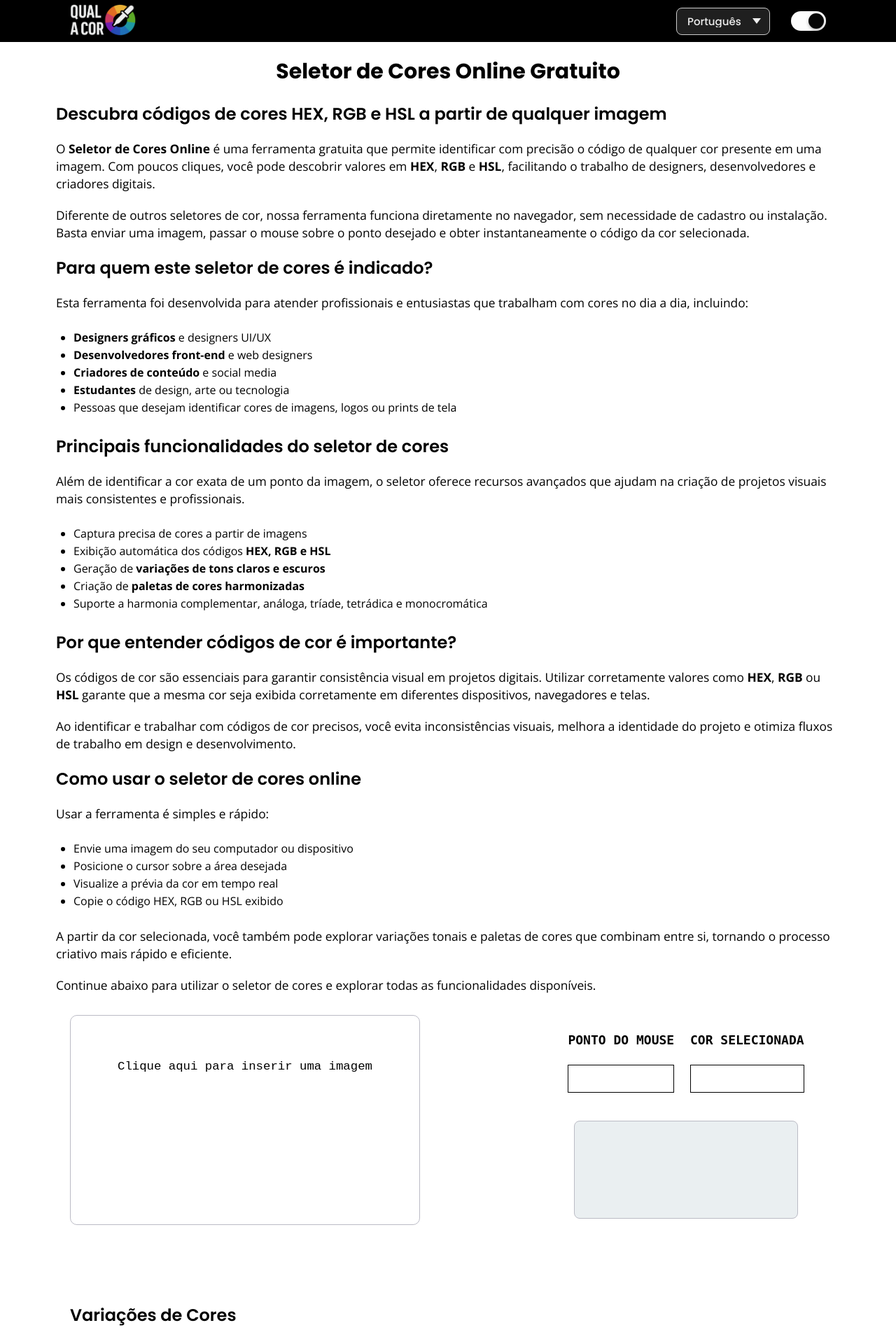
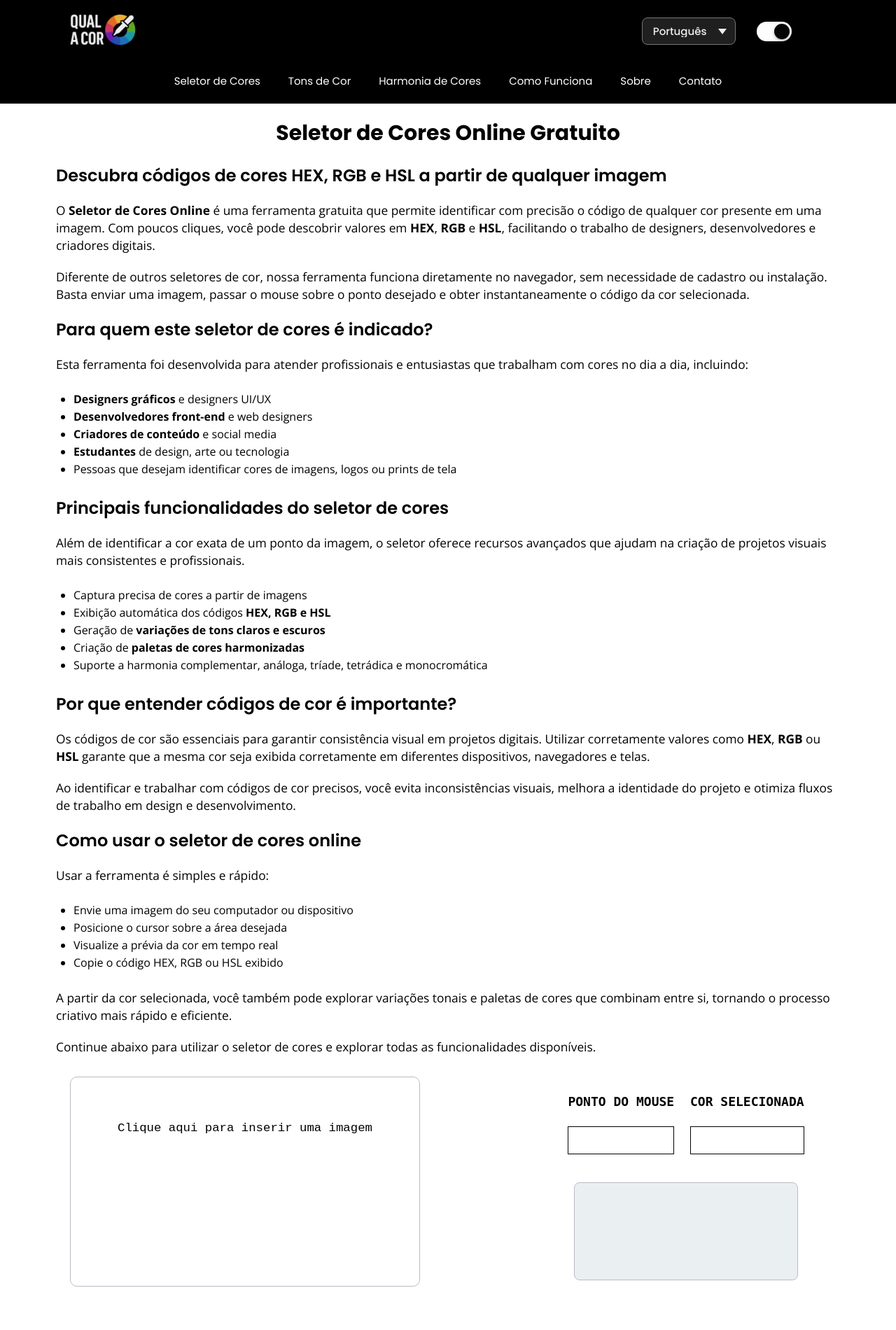
Before and after one commit to felpsilva/Projeto-seletor-de-codigo-de-cor, a PHP site: page / in a window 1280 px wide. Shown: the top 1900 px of the page at 70% size. Run offline with PHP 8.4, Linux system fonts and the light colour scheme; some libraries are stand-ins or nearby versions.

Commit message:
Refazendo menu

```diff
--- a/index.html
+++ b/index.html
@@ -96,7 +96,8 @@
         gtag('config', 'G-87BP700JRL');
     </script>
     <!-- Google adsense -->
-    <script async src="https://pagead2.googlesyndication.com/pagead/js/adsbygoogle.js?client=ca-pub-1701431527855359" crossorigin="anonymous"></script>
+    <script async src="https://pagead2.googlesyndication.com/pagead/js/adsbygoogle.js?client=ca-pub-1701431527855359"
+        crossorigin="anonymous"></script>
     <link rel="icon" href="https://seletordecoronline.com.br/img01/favicon-branco.ico">
     <link rel="stylesheet" href="seletor2.0.css">
     <link rel="preconnect" href="https://fonts.googleapis.com">
@@ -107,7 +108,9 @@
     <link
         href="https://fonts.googleapis.com/css2?family=Open+Sans:ital,wght@0,300..800;1,300..800&family=Poppins:ital,wght@0,100;0,200;0,300;0,400;0,500;0,600;0,700;0,800;0,900;1,100;1,200;1,300;1,400;1,500;1,600;1,700;1,800;1,900&display=swap"
         rel="stylesheet">
-    <link rel="stylesheet" href="https://cdnjs.cloudflare.com/ajax/libs/font-awesome/7.0.1/css/all.min.css" integrity="sha512-2SwdPD6INVrV/lHTZbO2nodKhrnDdJK9/kg2XD1r9uGqPo1cUbujc+IYdlYdEErWNu69gVcYgdxlmVmzTWnetw==" crossorigin="anonymous" referrerpolicy="no-referrer" />
+    <link rel="stylesheet" href="https://cdnjs.cloudflare.com/ajax/libs/font-awesome/7.0.1/css/all.min.css"
+        integrity="sha512-2SwdPD6INVrV/lHTZbO2nodKhrnDdJK9/kg2XD1r9uGqPo1cUbujc+IYdlYdEErWNu69gVcYgdxlmVmzTWnetw=="
+        crossorigin="anonymous" referrerpolicy="no-referrer" />
     <title>Seletor de Cores Online - Descubra o código de cor de qualquer imagem</title>
 </head>
 
@@ -115,9 +118,11 @@
     <main>
         <header class="topo" id="topo">
             <div class="nav">
-                <div>
+                <div class="logo-container">
+                    <div class="logo-div">
                         <a href="/">
-                        <img class="logo" src="/img01/logo.PNG" alt="Logo do site Seletor de Cores Online" draggable="false">
+                            <img class="logo" src="./img01/logo.PNG" alt="Logo do site Seletor de Cores Online"
+                                draggable="false">
                         </a>
                     </div>
                     <nav>
@@ -133,6 +138,35 @@
                             </label>
                         </div>
                     </nav>
+                      <div class="hamburger" id="hamburger">
+                        <span></span>
+                        <span></span>
+                        <span></span>
+                    </div>
+                </div>
+                <div class="menu">
+                    <ul>
+                        <li><a href="#ferramenta">Seletor de Cores</a></li>
+                        <li><a href="#tons">Tons de Cor</a></li>
+                        <li><a href="#harmonia">Harmonia de Cores</a></li>
+                        <li><a href="#educacional">Como Funciona</a></li>
+                        <li><a href="/sobre.html">Sobre</a></li>
+                        <li><a href="/contato.html">Contato</a></li>
+                    </ul>
+                    <nav>
+                        <select name="idioma" id="idioma" aria-label="Selecionar idioma">
+                            <option value="/" data-flag="br">Português</option>
+                            <option value="/en/">English</option>
+                            <option value="/es/">Español</option>
+                        </select>
+                        <div class="modo-escuro">
+                            <label class="switch">
+                                <input type="checkbox" id="modo-escuro" checked="">
+                                <span class="slider"></span>
+                            </label>
+                        </div>
+                    </nav>
+                </div>
             </div>
         </header>
         <section class="corpo" id="corpo">
@@ -143,22 +177,26 @@
                 </header>
 
                 <p>
-                O <strong>Seletor de Cores Online</strong> é uma ferramenta gratuita que permite identificar com precisão
+                    O <strong>Seletor de Cores Online</strong> é uma ferramenta gratuita que permite identificar com
+                    precisão
                     o código de qualquer cor presente em uma imagem. Com poucos cliques, você pode descobrir valores em
-                <strong>HEX</strong>, <strong>RGB</strong> e <strong>HSL</strong>, facilitando o trabalho de designers,
+                    <strong>HEX</strong>, <strong>RGB</strong> e <strong>HSL</strong>, facilitando o trabalho de
+                    designers,
                     desenvolvedores e criadores digitais.
                 </p>
 
                 <p>
                     Diferente de outros seletores de cor, nossa ferramenta funciona diretamente no navegador,
-                sem necessidade de cadastro ou instalação. Basta enviar uma imagem, passar o mouse sobre o ponto desejado
+                    sem necessidade de cadastro ou instalação. Basta enviar uma imagem, passar o mouse sobre o ponto
+                    desejado
                     e obter instantaneamente o código da cor selecionada.
                 </p>
 
                 <h2>Para quem este seletor de cores é indicado?</h2>
 
                 <p>
-                Esta ferramenta foi desenvolvida para atender profissionais e entusiastas que trabalham com cores no dia a dia,
+                    Esta ferramenta foi desenvolvida para atender profissionais e entusiastas que trabalham com cores no
+                    dia a dia,
                     incluindo:
                 </p>
 
@@ -173,7 +211,8 @@
                 <h2>Principais funcionalidades do seletor de cores</h2>
 
                 <p>
-                Além de identificar a cor exata de um ponto da imagem, o seletor oferece recursos avançados que ajudam
+                    Além de identificar a cor exata de um ponto da imagem, o seletor oferece recursos avançados que
+                    ajudam
                     na criação de projetos visuais mais consistentes e profissionais.
                 </p>
 
@@ -189,7 +228,8 @@
 
                 <p>
                     Os códigos de cor são essenciais para garantir consistência visual em projetos digitais.
-                Utilizar corretamente valores como <strong>HEX</strong>, <strong>RGB</strong> ou <strong>HSL</strong>
+                    Utilizar corretamente valores como <strong>HEX</strong>, <strong>RGB</strong> ou
+                    <strong>HSL</strong>
                     garante que a mesma cor seja exibida corretamente em diferentes dispositivos, navegadores e telas.
                 </p>
 
@@ -220,7 +260,7 @@
                     Continue abaixo para utilizar o seletor de cores e explorar todas as funcionalidades disponíveis.
                 </p>
             </section>
-            <section class="campo" aria-label="Área de seleção de imagem e exibição de cor">
+            <section class="campo" id="ferramenta" aria-label="Área de seleção de imagem e exibição de cor">
                 <div class="painel-view">
                     <div class="content">
                         <img src="./img01/fechar.png" alt="Ícone para fechar imagem" id="fechar">
@@ -255,12 +295,13 @@
                     </div>
                 </div>
             </section>
-            <section class="variacoes" aria-label="Variações de cores">
+            <section class="variacoes" id="tons" aria-label="Variações de cores">
                 <h2>Variações de Cores</h2>
                 <p>
                     Além de mostrar a cor exata que você selecionou na imagem, nossa ferramenta gera automaticamente
                     <strong>20 variações tonais</strong>, sendo essas mais escuras ou claras.
-                    Cada variação é criada adicionando <strong>10% de preto ou branco puro</strong> à cor original, formando uma escala gradual
+                    Cada variação é criada adicionando <strong>10% de preto ou branco puro</strong> à cor original,
+                    formando uma escala gradual
                     de tons mais escuros.
                 </p>
                 <h3>Tons escuros</h3>
@@ -290,12 +331,14 @@
                     <div class="variacao-de-cor-clara"><span class="cor-hex"></span></div>
                 </div>
             </section>
-            <section class="paletas" aria-label="Paletas de cores harmonizadas">
+            <section class="paletas" id="harmonia" aria-label="Paletas de cores harmonizadas">
                 <article class="harmonia-cores" aria-label="Explicação sobre harmonia de cores">
                     <h2>Harmonia de Cores</h2>
                     <p>
-                        Harmonia de cores é o equilíbrio visual criado quando diferentes tons e matizes são combinados de forma agradável aos olhos.
-                        Essas combinações seguem relações geométricas na roda de cores, resultando em paletas equilibradas e visualmente consistentes.
+                        Harmonia de cores é o equilíbrio visual criado quando diferentes tons e matizes são combinados
+                        de forma agradável aos olhos.
+                        Essas combinações seguem relações geométricas na roda de cores, resultando em paletas
+                        equilibradas e visualmente consistentes.
                     </p>
                     <p>
                         Com este seletor de cores online, você pode gerar automaticamente
@@ -319,8 +362,10 @@
                     <div id="descricao-complementar" class="descricao" hidden>
                         <h4>Harmonia Complementar</h4>
                         <p>
-                        A <strong>harmonia complementar</strong> utiliza cores que estão em posições opostas na roda cromática.
-                        Essa combinação cria um contraste visual forte e vibrante, ideal para destacar elementos importantes
+                            A <strong>harmonia complementar</strong> utiliza cores que estão em posições opostas na roda
+                            cromática.
+                            Essa combinação cria um contraste visual forte e vibrante, ideal para destacar elementos
+                            importantes
                             ou gerar impacto em projetos visuais.
                         </p>
                     </div>
@@ -328,8 +373,10 @@
                     <div id="descricao-analogas" class="descricao" hidden>
                         <h4>Harmonia Análoga</h4>
                         <p>
-                        As <strong>cores análogas</strong> são aquelas posicionadas lado a lado no círculo cromático.
-                        Elas criam uma transição suave e natural entre tons, transmitindo equilíbrio e harmonia visual —
+                            As <strong>cores análogas</strong> são aquelas posicionadas lado a lado no círculo
+                            cromático.
+                            Elas criam uma transição suave e natural entre tons, transmitindo equilíbrio e harmonia
+                            visual —
                             excelente para composições elegantes e naturais.
                         </p>
                     </div>
@@ -346,8 +393,10 @@
                     <div id="descricao-tetradica" class="descricao" hidden>
                         <h4>Harmonia Tetrádica</h4>
                         <p>
-                        A <strong>harmonia tetrádica</strong> é formada por quatro cores — dois pares de cores complementares.
-                        Essa combinação cria paletas ricas e complexas, ideais para designs modernos e profissionais que
+                            A <strong>harmonia tetrádica</strong> é formada por quatro cores — dois pares de cores
+                            complementares.
+                            Essa combinação cria paletas ricas e complexas, ideais para designs modernos e profissionais
+                            que
                             exigem dinamismo e contraste.
                         </p>
                     </div>
@@ -355,13 +404,15 @@
                     <div id="descricao-monocromatica" class="descricao" hidden>
                         <h4>Harmonia Monocromática</h4>
                         <p>
-                        A <strong>harmonia monocromática</strong> utiliza variações de uma mesma cor, ajustando apenas sua saturação
-                        e luminosidade. O resultado é um visual limpo, elegante e minimalista — muito usado em identidades visuais modernas.
+                            A <strong>harmonia monocromática</strong> utiliza variações de uma mesma cor, ajustando
+                            apenas sua saturação
+                            e luminosidade. O resultado é um visual limpo, elegante e minimalista — muito usado em
+                            identidades visuais modernas.
                         </p>
                     </div>
                 </section>
             </section>
-            <section class="info" aria-label="Informações sobre códigos de cor">
+            <section class="info" id="educacional" aria-label="Informações sobre códigos de cor">
                 <article class="codigos-de-cor">
                     <h2 id="codigo-cor">Código de cor - O que é e para que serve</h2>
                     <p>
--- a/seletor2.0.css
+++ b/seletor2.0.css
@@ -61,7 +61,6 @@ h3 {
   justify-content: space-between;
   align-items: center;
   margin: 0 auto;
-  height: 60px;
   padding: 0 20px;
 }
 
@@ -87,12 +86,11 @@ main {
   height: 100%;
   transition: all 0.5s ease-in-out;
 }
-
 .topo {
   background-color: black;
-  height: 60px;
   width: 100%;
-  transition: all 0.5s ease-in-out;
+  transition: all 0.5s ease;
+  height: 148px;
 }
 
 .switch {
@@ -565,7 +568,6 @@ article.harmonia-cores h3 {
   -webkit-appearance: none;
   -moz-appearance: none;
   background-color: #fff;
-  border: 1px solid #ccc;
   border-radius: 8px;
   padding: 10px 40px 10px 15px;
   font-size: 15px;
@@ -608,6 +610,8 @@ article.harmonia-cores h3 {
 
 header nav {
   display: flex;
+  width: 100%;
+  justify-content: flex-end;
 }
 
 #idioma::before {
@@ -616,19 +620,214 @@ header nav {
 }
 
 /*Politica de privacidade*/
-ul {
-    font-family: "Open Sans", sans-serif;
-    line-height: 25px;
-    margin: 25px;
+.corpo ul {
+  font-family: "Open Sans", sans-serif;
+  line-height: 25px;
+  margin: 25px;
 }
 
 .politica-privacidade a {
-    color: #0f0f0f;
-    text-decoration: none;
+  color: #0f0f0f;
+  text-decoration: none;
 }
+
+/* Extras */
+.ex_rgb,
+.ex_rgb2,
+.ex_hex,
+.ex_hex2 {
+  margin: 0 25%;
+  max-width: 50%;
+}
+
+.ex_hsl {
+  margin-left: 18%;
+  width: 60%;
+}
+
+.ex_hex2 {
+  margin-bottom: 50px;
+}
+
+.msg {
+  margin-top: 15%;
+  font-family: Courier New, monospace;
+  text-align: center;
+}
+
+.msgDesativo {
+  display: none;
+}
+
+.linkedin {
+  width: 20px;
+  height: 20px;
+}
+
+.linkedin:hover {
+  background-color: rgba(0, 0, 0, 0.753);
+}
+
+.p-footer {
+  padding: 0;
+}
+
+a:hover {
+  color: rgba(0, 0, 0, 0.678);
+}
+
+.mais,
+.menos {
+  background-color: #fff;
+  border-radius: 50px;
+}
+
+.mais:hover,
+.menos:hover {
+  background: rgb(40, 170, 40);
+  color: #fff;
+  cursor: pointer;
+}
+
+.controleTamanho {
+  display: inline-block;
+  width: 20px;
+}
+
+.controleTamanhoOff {
+  display: none !important;
+}
+
+.controleTamanho img {
+  width: 25px;
+  height: 25px;
+}
+
+.nav div {
+  display: flex;
+  align-items: center;
+}
+
+.nav div.logo-container {
+  justify-content: space-between;
+  width: 100%
+}
+
+.nav div.menu {
+  justify-content: space-evenly;
+}
+
+.nav {
+  flex-direction: column;
+}
+
+.menu li {
+  list-style: none;
+  padding-bottom: 20px;
+}
+
+.menu li:hover {
+  border-bottom: 1px solid #fff;
+  padding-bottom: 19px;
+}
+
+.menu {
+  width: 100%;
+}
+
+.menu a {
+  text-decoration: none;
+  color: #fff;
+  width: 100%;
+  line-height: 25px;
+  font-size: 15px;
+  margin: 20px 0;
+  font-family: "Poppins", sans-serif;
+  padding-bottom: 20px;
+}
+
+.menu ul {
+  display: flex;
+  justify-content: center;
+  width: 100%;
+}
+
+.menu ul li {
+  padding: 15px 0;
+  margin: 0px 20px;
+}
+
+.logo-container {
+  margin: 20px 0px;
+}
+
+.logo-container .logo-div {
+  justify-content: flex-start;
+}
+
+.nav .menu nav{
+  display: none;
+}
+
+/* Container */
+.nav div .hamburger {
+  width: 40px;
+  height: 30px;
+  display: none;
+  flex-direction: column;
+  justify-content: space-between;
+  cursor: pointer;
+}
+
+/* Linhas */
+.nav div .hamburger span {
+  height: 4px;
+  width: 100%;
+  background: white;
+  border-radius: 4px;
+  transition: all 0.4s ease;
+}
+
+/* Estado ativo (vira X) */
+.nav div .hamburger.active span:nth-child(1) {
+  transform: translateY(13px) rotate(45deg);
+}
+
+.nav div .hamburger.active span:nth-child(2) {
+  opacity: 0;
+}
+
+.nav div .hamburger.active span:nth-child(3) {
+  transform: translateY(-13px) rotate(-45deg);
+}
+
+  .menu {
+    position: absolute;
+    top: 88px;
+  }
+
+  header{
+    height: auto;
+  }
+
+  .header-active {
+    animation: all 0.5s ease;
+    height: 430px !important;
+  }
+
+  .menu-active {
+    transition: all 0.5s ease;
+    position: absolute;
+    top: 88px !important;
+  }
 
 /* Responsividade */
 @media (max-width: 996px) {
+
+  .menu {
+    top: -325px;
+  }
+
   .corpo {
     width: 100%;
     border: 0;
```
Also changed, not shown: other parts of seletor2.0.css (+74 -74 lines), dark-mode.js (+17 -5 lines), seletor.js (+26 -1 lines). Lines whose indentation alone changed are shown as unchanged.
